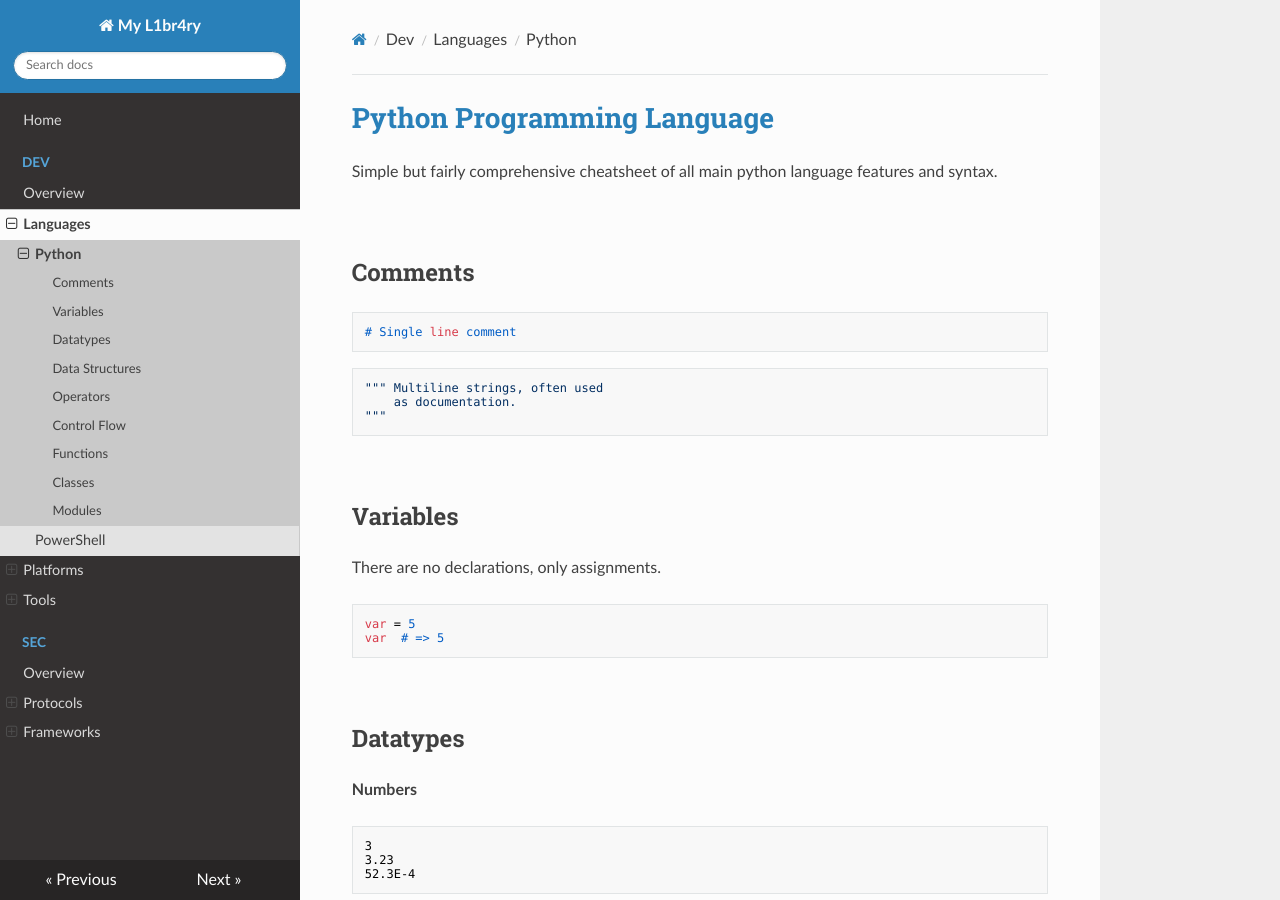
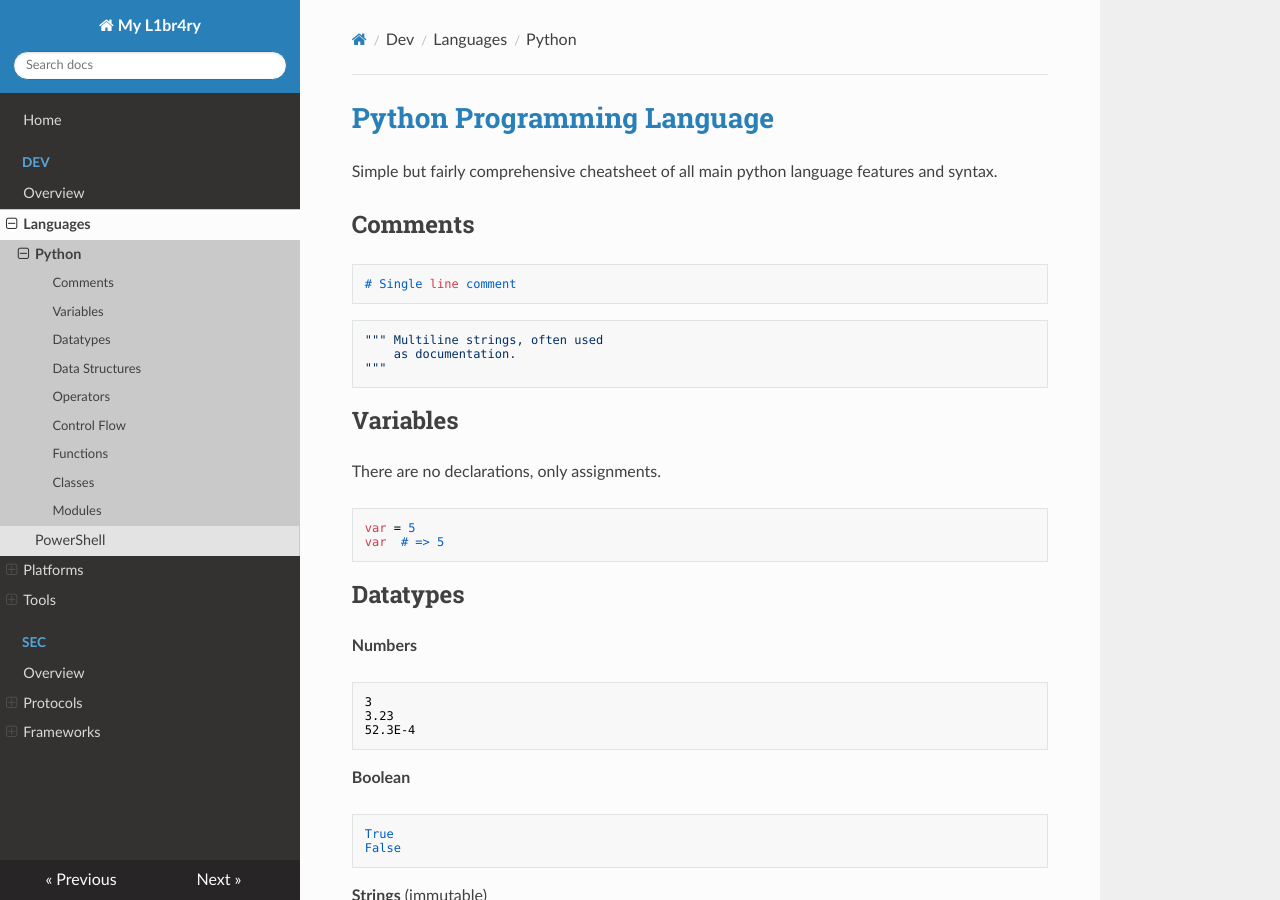
Before and after one commit to dizpunk/l1br4ry, an MkDocs documentation site: the page built from docs/dev/Languages/python.md, in a window 1280 px wide and 900 px high. Built offline with MkDocs 1.6.1, drawn with Linux system fonts in a browser that asks for light colours; nearby versions of some CDN libraries.

Commit message:
Fix python.md and docker.md markdown

````diff
--- a/docs/dev/Languages/python.md
+++ b/docs/dev/Languages/python.md
@@ -1,10 +1,7 @@
 # [Python Programming Language](https://www.python.org/)
 Simple but fairly comprehensive cheatsheet of all main python language features and syntax.
 
-<br>
-
 ## Comments
-
 ```
 # Single line comment
 ```
@@ -14,8 +11,6 @@ Simple but fairly comprehensive cheatsheet of all main python language features
 """
 ```
 
-<br>
-
 ## Variables
 There are no declarations, only assignments.
 ```
@@ -23,10 +18,7 @@ var = 5
 var  # => 5
 ```
 
-<br>
-
 ## Datatypes
-
 __Numbers__
 ```
 3
@@ -53,10 +45,7 @@ __None__ (is an object)
 None
 ```
 
-<br>
-
 ## Data Structures
-
 __Lists__ - Hold an ordered and changeable collection of items. Lists allow duplicate values.
 ```
 list = []
@@ -115,8 +104,6 @@ Remove first occurrence of a value.
 list.remove(value)
 ```
 
-<br>
-
 __Tuples__ -  Hold an ordered and immutable collection of items.
 ```
 tuple = (1, 2, 3)
@@ -125,8 +112,6 @@ tup[0] = 3  # Raises a TypeError
 ```
 
 Most of the list operations are valid for tuples too
-
-<br>
 
 
 __Dictionaries__ - Store keys to values mappings. Dictionary items are ordered, changeable and does not allow duplicates.
@@ -167,8 +152,6 @@ Remove keys.
 del dictionary["one"]
 ```
 
-<br>
-
 __Sets__ - Hold an unordered, unchangeable collection of items. Sets do not allow duplicate values.
 ```
 set = set()
@@ -204,10 +187,7 @@ Check for existence.
 10 in set  # => False
 ```
 
-<br>
-
 ## Operators
-
 __Mathematical__ operators are straightforward.
 ```
 1 + 1   # => 2
@@ -284,10 +264,7 @@ b is a            # => False
 b == a            # => True
 ```
 
-<br>
-
 ## Control Flow
-
 __if__ statement.
 ```
 if var > 10:
@@ -324,8 +301,6 @@ animals = ["dog", "cat", "mouse"]
 for i, value in enumerate(animals):
     print(i, value)
 ```
-
-<br>
 
 __While__ loops.
 ```
@@ -369,10 +344,7 @@ with open("file.txt") as file:
         print(line)
 ```
 
-<br>
-
 ## Functions
-
 Create a new __function__.
 ```
 def add(x, y):
@@ -458,10 +430,7 @@ func = parent_func(10)
 func(3)   # => 13
 ```
 
-<br>
-
 ## Classes
-
 Define a __class__.
 ```
 class Person:
@@ -504,10 +473,7 @@ class Engineer(Person):
         print(f"I'm being paied around {self.pay} a year")
 ```
 
-<br>
-
 ## Modules
-
 __\_\_name\_\___ checks makes sure the code is only executed when the module is the main program.
 ```
 if __name__ == '__main__':
````
Also changed, not shown: docs/dev/Tools/docker.md (+1 -0 lines).
